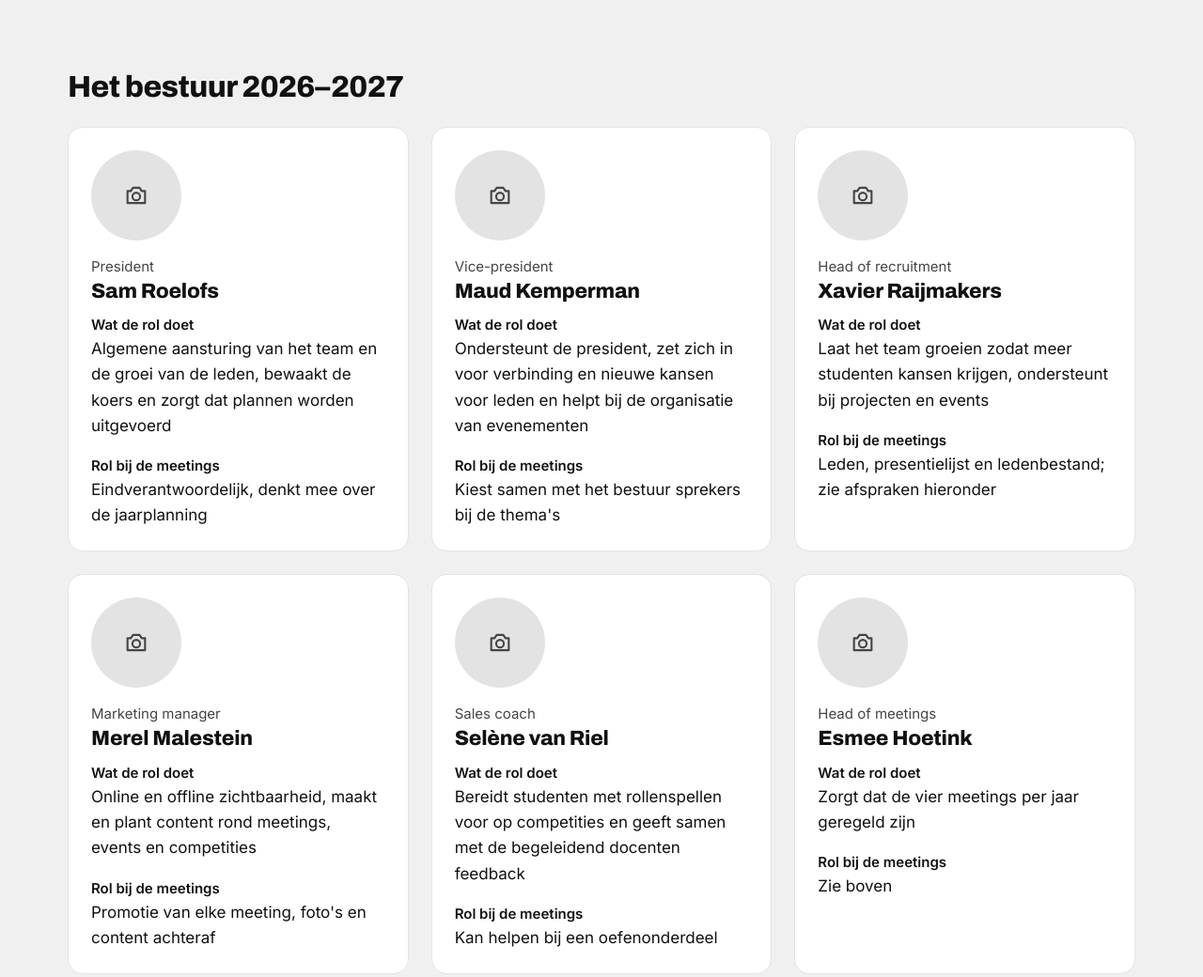
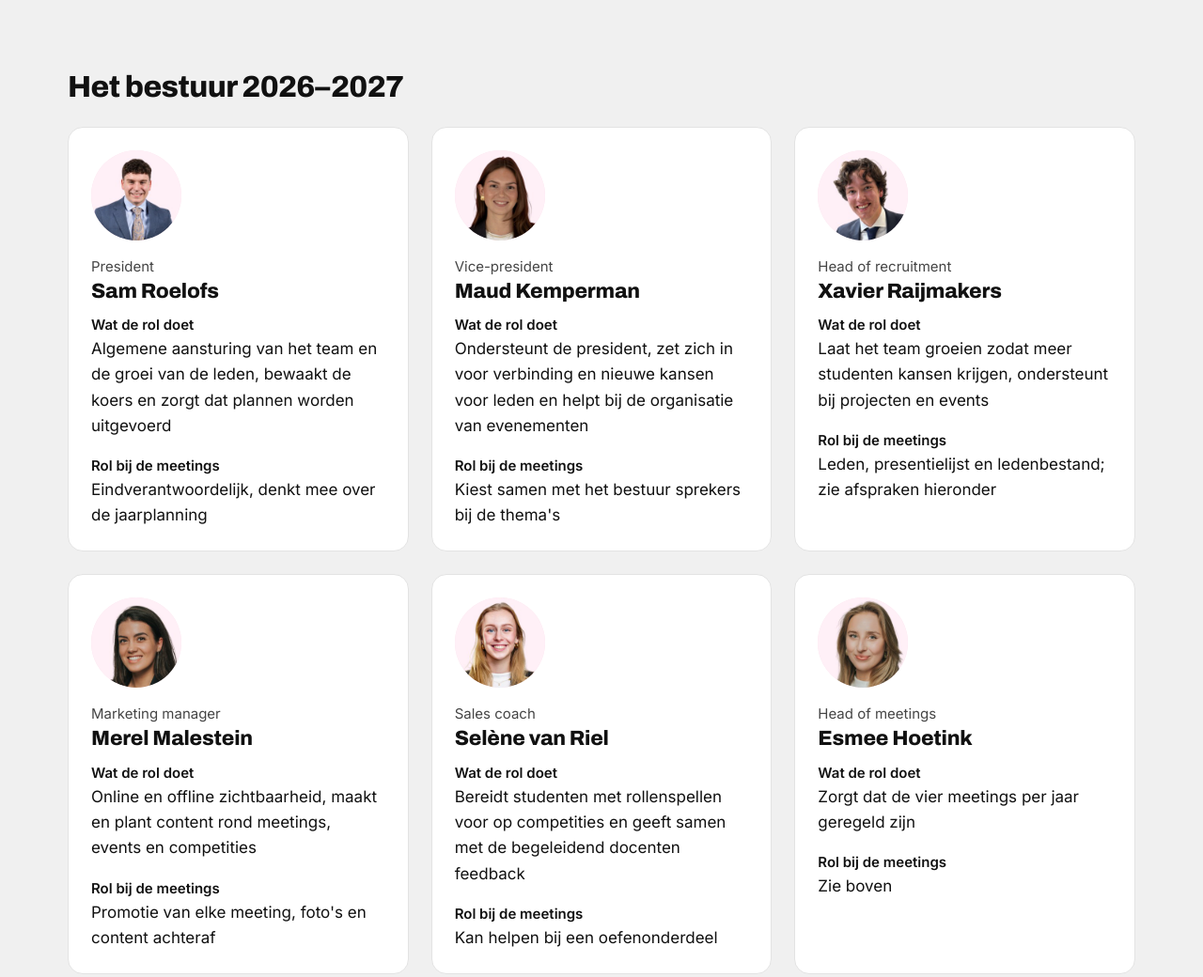
Before and after one commit to esmeehoetink2005-svg/Website, a plain HTML site: page team.html in a window 1280 px wide. Shown: the part 900-1940 px from the top of the page at 94% size. Drawn offline with Linux system fonts and the light colour scheme.

Commit message:
Add board portraits from the HAN Sales Team Canva
Co-Authored-By: Claude Opus 5.5 <noreply@anthropic.com>
Claude-Session: https://claude.ai/code/session_01FZWDQbVXxkUbCgphdqtuGv

```diff
--- a/assets/style.css
+++ b/assets/style.css
@@ -575,3 +575,7 @@ td .fill { display: inline-block; line-height: 1.5; }
   .site-nav { max-height: calc(100dvh - 72px); overflow-y: auto; }
 }
 @media (min-width: 1140px) { .brand { flex: 0 0 auto; } }
+
+/* Bestuursfoto's */
+.avatar { display: block; width: 96px; height: 96px; border-radius: 50%; object-fit: cover; background: var(--pink-5); margin-bottom: 16px; }
+@media print { .avatar { width: 64px; height: 64px; } }
--- a/team.html
+++ b/team.html
@@ -32,18 +32,12 @@
 <section class="band band--grey"><div class="wrap">
 <h2>Het bestuur 2026–2027</h2>
 <div class="grid grid--3">
-<article class="card person"><div class="photo photo--round " role="img" aria-label="Foto: Sam Roelofs"><svg class="photo-icon" aria-hidden="true" viewBox="0 0 24 24" width="28" height="28" fill="none" stroke="currentColor" stroke-width="1.8" stroke-linecap="round" stroke-linejoin="round"><path d="M4 8h3l2-3h6l2 3h3v11H4z"/><circle cx="12" cy="13" r="3.5"/></svg><span>Foto: Sam Roelofs</span></div>
-<p class="person-role">President</p><h3>Sam Roelofs</h3><p><span class="lbl">Wat de rol doet</span> Algemene aansturing van het team en de groei van de leden, bewaakt de koers en zorgt dat plannen worden uitgevoerd</p><p><span class="lbl">Rol bij de meetings</span> Eindverantwoordelijk, denkt mee over de jaarplanning</p></article>
-<article class="card person"><div class="photo photo--round " role="img" aria-label="Foto: Maud Kemperman"><svg class="photo-icon" aria-hidden="true" viewBox="0 0 24 24" width="28" height="28" fill="none" stroke="currentColor" stroke-width="1.8" stroke-linecap="round" stroke-linejoin="round"><path d="M4 8h3l2-3h6l2 3h3v11H4z"/><circle cx="12" cy="13" r="3.5"/></svg><span>Foto: Maud Kemperman</span></div>
-<p class="person-role">Vice-president</p><h3>Maud Kemperman</h3><p><span class="lbl">Wat de rol doet</span> Ondersteunt de president, zet zich in voor verbinding en nieuwe kansen voor leden en helpt bij de organisatie van evenementen</p><p><span class="lbl">Rol bij de meetings</span> Kiest samen met het bestuur sprekers bij de thema's</p></article>
-<article class="card person"><div class="photo photo--round " role="img" aria-label="Foto: Xavier Raijmakers"><svg class="photo-icon" aria-hidden="true" viewBox="0 0 24 24" width="28" height="28" fill="none" stroke="currentColor" stroke-width="1.8" stroke-linecap="round" stroke-linejoin="round"><path d="M4 8h3l2-3h6l2 3h3v11H4z"/><circle cx="12" cy="13" r="3.5"/></svg><span>Foto: Xavier Raijmakers</span></div>
-<p class="person-role">Head of recruitment</p><h3>Xavier Raijmakers</h3><p><span class="lbl">Wat de rol doet</span> Laat het team groeien zodat meer studenten kansen krijgen, ondersteunt bij projecten en events</p><p><span class="lbl">Rol bij de meetings</span> Leden, presentielijst en ledenbestand; zie afspraken hieronder</p></article>
-<article class="card person"><div class="photo photo--round " role="img" aria-label="Foto: Merel Malestein"><svg class="photo-icon" aria-hidden="true" viewBox="0 0 24 24" width="28" height="28" fill="none" stroke="currentColor" stroke-width="1.8" stroke-linecap="round" stroke-linejoin="round"><path d="M4 8h3l2-3h6l2 3h3v11H4z"/><circle cx="12" cy="13" r="3.5"/></svg><span>Foto: Merel Malestein</span></div>
-<p class="person-role">Marketing manager</p><h3>Merel Malestein</h3><p><span class="lbl">Wat de rol doet</span> Online en offline zichtbaarheid, maakt en plant content rond meetings, events en competities</p><p><span class="lbl">Rol bij de meetings</span> Promotie van elke meeting, foto's en content achteraf</p></article>
-<article class="card person"><div class="photo photo--round " role="img" aria-label="Foto: Selène van Riel"><svg class="photo-icon" aria-hidden="true" viewBox="0 0 24 24" width="28" height="28" fill="none" stroke="currentColor" stroke-width="1.8" stroke-linecap="round" stroke-linejoin="round"><path d="M4 8h3l2-3h6l2 3h3v11H4z"/><circle cx="12" cy="13" r="3.5"/></svg><span>Foto: Selène van Riel</span></div>
-<p class="person-role">Sales coach</p><h3>Selène van Riel</h3><p><span class="lbl">Wat de rol doet</span> Bereidt studenten met rollenspellen voor op competities en geeft samen met de begeleidend docenten feedback</p><p><span class="lbl">Rol bij de meetings</span> Kan helpen bij een oefenonderdeel</p></article>
-<article class="card person"><div class="photo photo--round " role="img" aria-label="Foto: Esmee Hoetink"><svg class="photo-icon" aria-hidden="true" viewBox="0 0 24 24" width="28" height="28" fill="none" stroke="currentColor" stroke-width="1.8" stroke-linecap="round" stroke-linejoin="round"><path d="M4 8h3l2-3h6l2 3h3v11H4z"/><circle cx="12" cy="13" r="3.5"/></svg><span>Foto: Esmee Hoetink</span></div>
-<p class="person-role">Head of meetings</p><h3>Esmee Hoetink</h3><p><span class="lbl">Wat de rol doet</span> Zorgt dat de vier meetings per jaar geregeld zijn</p><p><span class="lbl">Rol bij de meetings</span> Zie boven</p></article>
+<article class="card person"><img class="avatar" src="assets/img/bestuur-sam.jpg" alt="Foto van Sam Roelofs" width="96" height="96" loading="lazy"><p class="person-role">President</p><h3>Sam Roelofs</h3><p><span class="lbl">Wat de rol doet</span> Algemene aansturing van het team en de groei van de leden, bewaakt de koers en zorgt dat plannen worden uitgevoerd</p><p><span class="lbl">Rol bij de meetings</span> Eindverantwoordelijk, denkt mee over de jaarplanning</p></article>
+<article class="card person"><img class="avatar" src="assets/img/bestuur-maud.jpg" alt="Foto van Maud Kemperman" width="96" height="96" loading="lazy"><p class="person-role">Vice-president</p><h3>Maud Kemperman</h3><p><span class="lbl">Wat de rol doet</span> Ondersteunt de president, zet zich in voor verbinding en nieuwe kansen voor leden en helpt bij de organisatie van evenementen</p><p><span class="lbl">Rol bij de meetings</span> Kiest samen met het bestuur sprekers bij de thema's</p></article>
+<article class="card person"><img class="avatar" src="assets/img/bestuur-xavier.jpg" alt="Foto van Xavier Raijmakers" width="96" height="96" loading="lazy"><p class="person-role">Head of recruitment</p><h3>Xavier Raijmakers</h3><p><span class="lbl">Wat de rol doet</span> Laat het team groeien zodat meer studenten kansen krijgen, ondersteunt bij projecten en events</p><p><span class="lbl">Rol bij de meetings</span> Leden, presentielijst en ledenbestand; zie afspraken hieronder</p></article>
+<article class="card person"><img class="avatar" src="assets/img/bestuur-merel.jpg" alt="Foto van Merel Malestein" width="96" height="96" loading="lazy"><p class="person-role">Marketing manager</p><h3>Merel Malestein</h3><p><span class="lbl">Wat de rol doet</span> Online en offline zichtbaarheid, maakt en plant content rond meetings, events en competities</p><p><span class="lbl">Rol bij de meetings</span> Promotie van elke meeting, foto's en content achteraf</p></article>
+<article class="card person"><img class="avatar" src="assets/img/bestuur-selene.jpg" alt="Foto van Selène van Riel" width="96" height="96" loading="lazy"><p class="person-role">Sales coach</p><h3>Selène van Riel</h3><p><span class="lbl">Wat de rol doet</span> Bereidt studenten met rollenspellen voor op competities en geeft samen met de begeleidend docenten feedback</p><p><span class="lbl">Rol bij de meetings</span> Kan helpen bij een oefenonderdeel</p></article>
+<article class="card person"><img class="avatar" src="assets/img/bestuur-esmee.jpg" alt="Foto van Esmee Hoetink" width="96" height="96" loading="lazy"><p class="person-role">Head of meetings</p><h3>Esmee Hoetink</h3><p><span class="lbl">Wat de rol doet</span> Zorgt dat de vier meetings per jaar geregeld zijn</p><p><span class="lbl">Rol bij de meetings</span> Zie boven</p></article>
 </div>
 <p class="source">Bron: voorstelronde van het bestuur op Instagram (HAN Salesteam, 2026).</p>
 </div></section>
```
Also changed, not shown: assets/img/bestuur-esmee.jpg (added), assets/img/bestuur-maud.jpg (added), assets/img/bestuur-merel.jpg (added), assets/img/bestuur-sam.jpg (added), assets/img/bestuur-selene.jpg (added), assets/img/bestuur-xavier.jpg (added).
